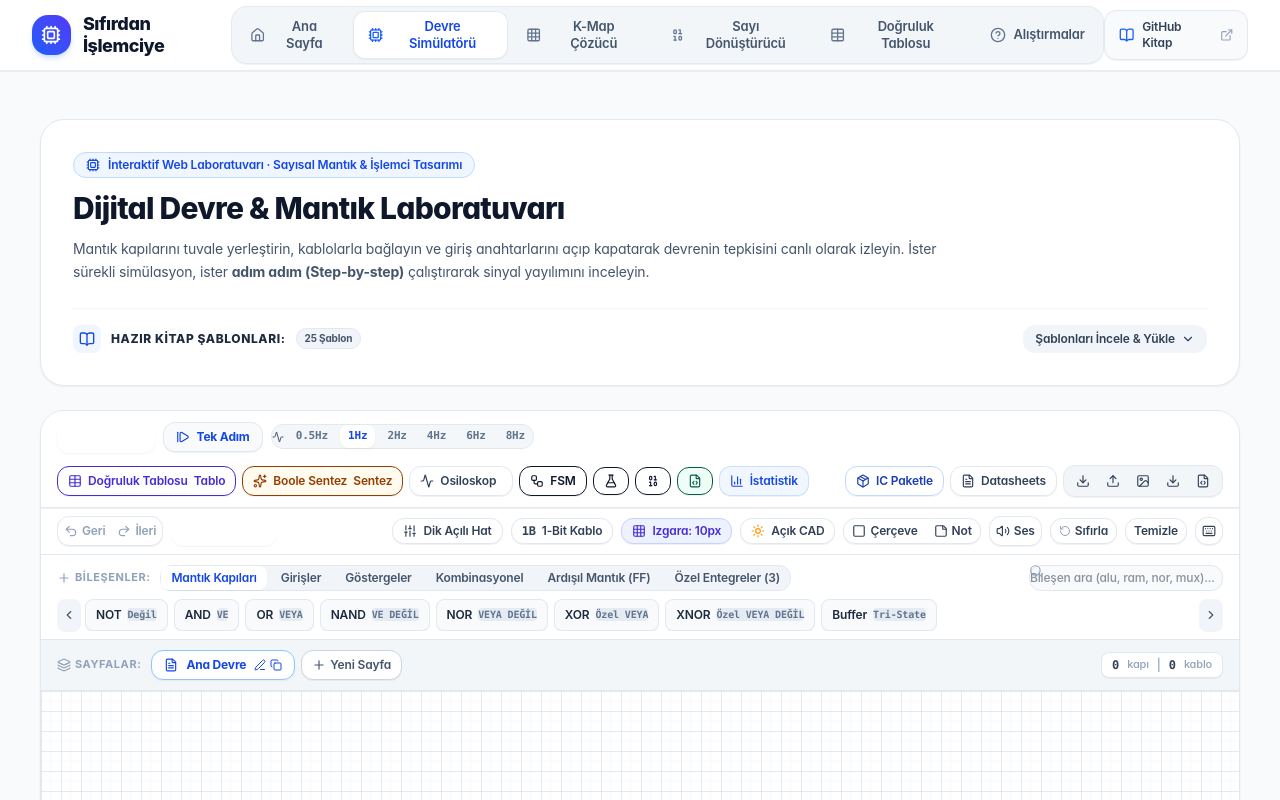
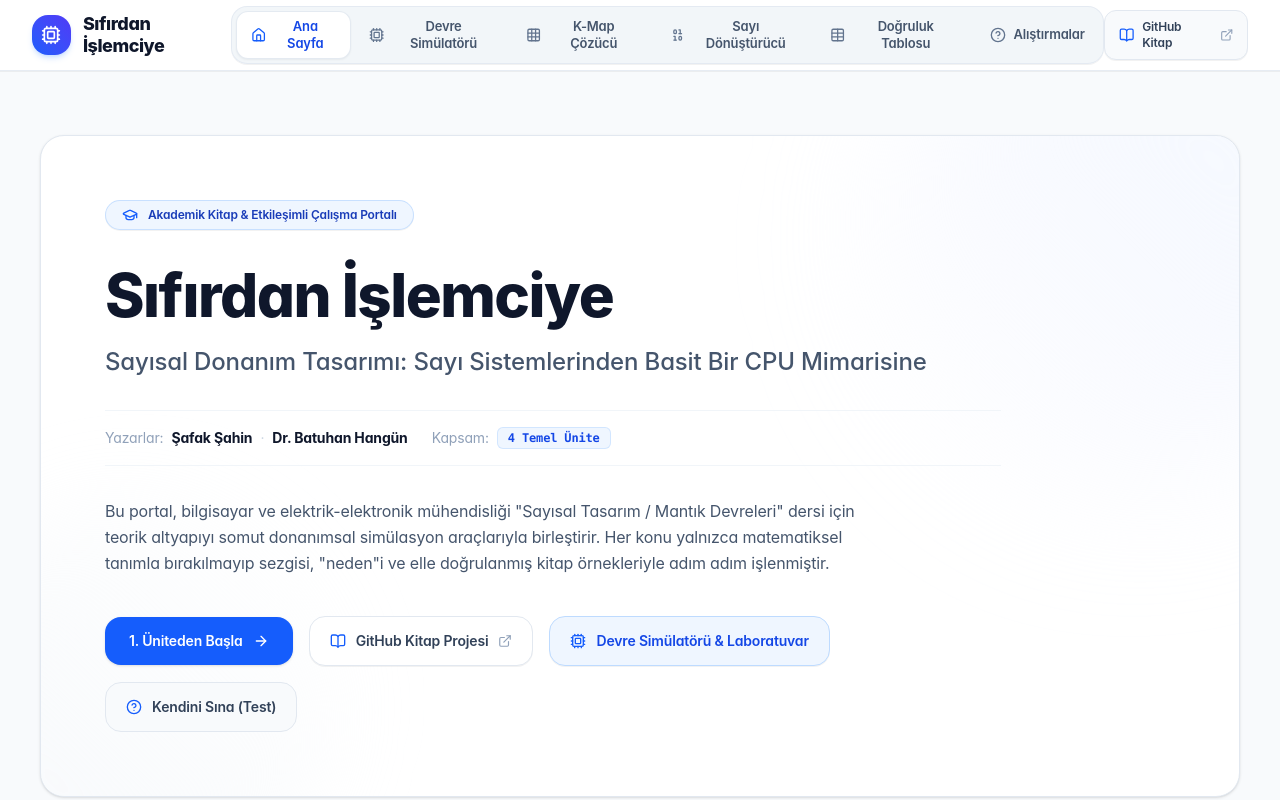
Before and after one commit to SafakSahinn/logic-design-web, a React (Vite) app: page / in a window 1280 px wide. Shown: the top 800 px of the page. Built offline with nearby package versions, Linux system fonts and the light colour scheme.

Commit message:
fix(routing): set home page as default initial view when site loads

```diff
--- a/src/App.tsx
+++ b/src/App.tsx
@@ -22,7 +22,7 @@ export function App() {
       const hash = window.location.hash.replace('#', '') as UnitTab;
       if (hash) return hash;
     }
-    return 'circuit-simulator';
+    return 'home';
   };
 
   const [activeTab, setActiveTab] = useState<UnitTab>(getInitialTab);
```
